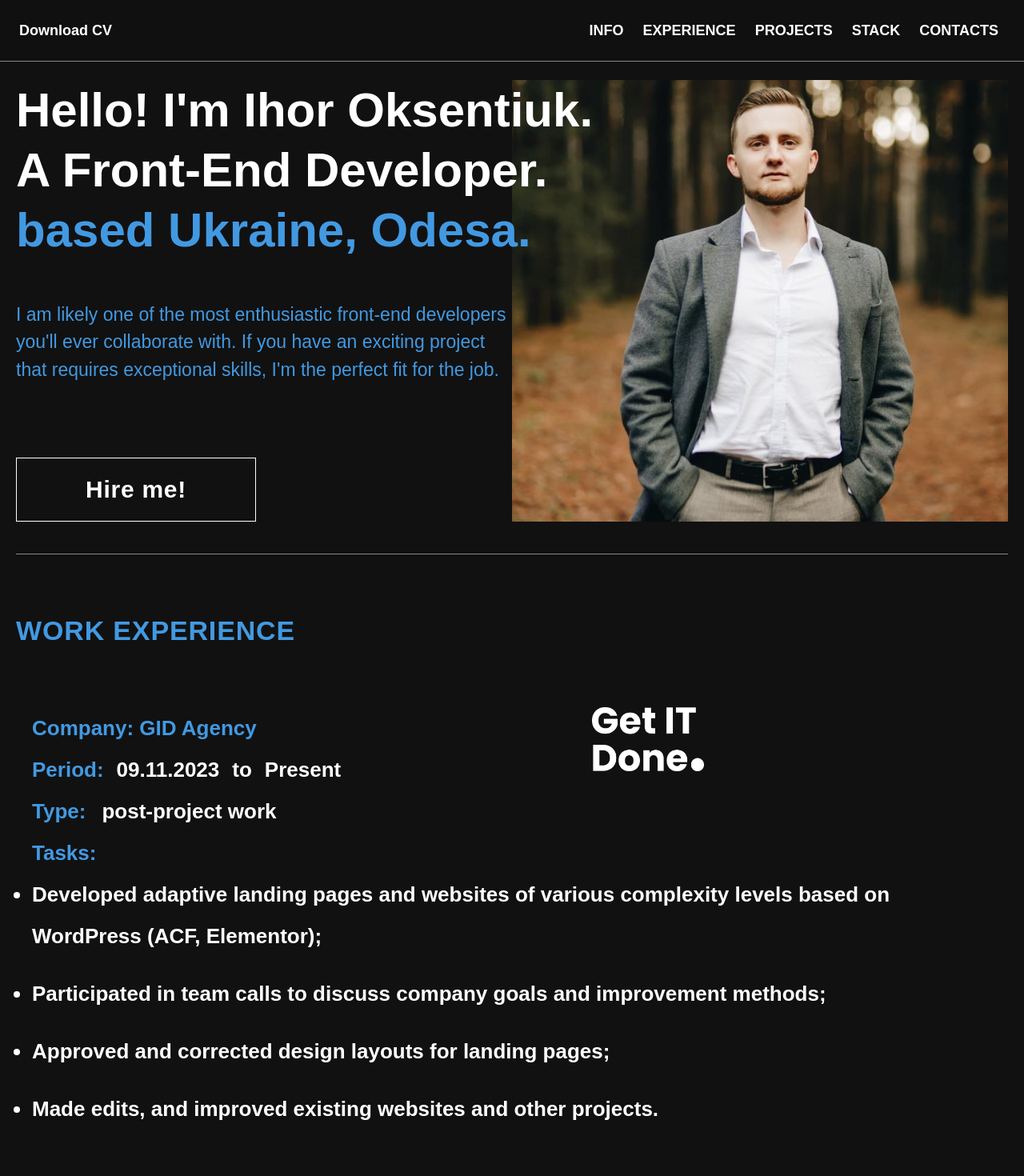
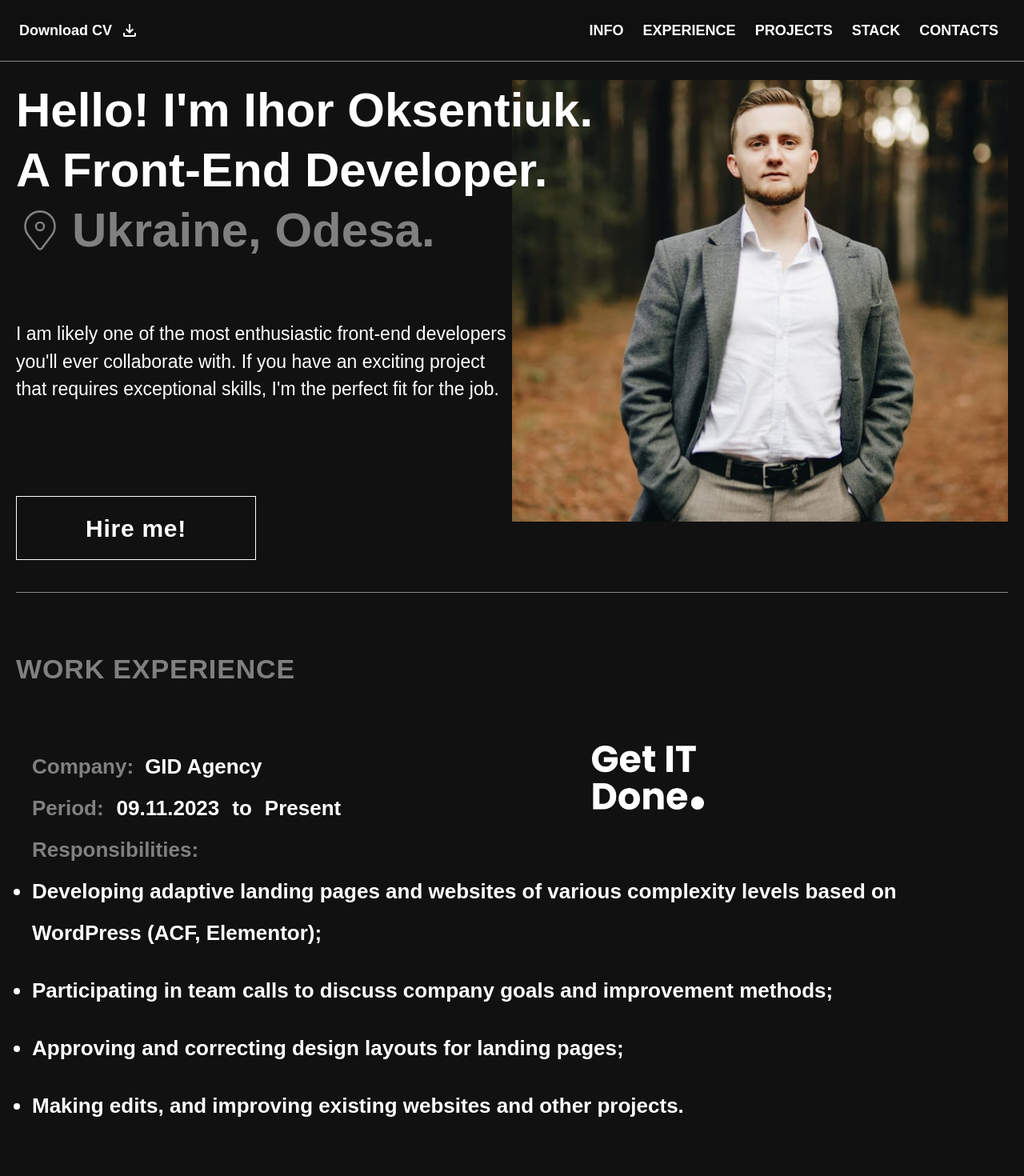
Before and after one commit to IgorOksentyuk/portfolio, a Next.js app: page / in a window 1280 px wide. Shown: the top 1470 px of the page at 80% size. Built offline with nearby package versions, Linux system fonts and the light colour scheme.

Commit message:
Changed main color, added icons, added text changes

```diff
--- a/src/app/components/Header.tsx
+++ b/src/app/components/Header.tsx
@@ -1,7 +1,8 @@
 "use client";
 
-import { useState } from "react";
-import Link from "next/link";
+import { useState } from "react"
+import Link from "next/link"
+import { MdOutlineFileDownload } from "react-icons/md"
 
 export const Header = () => {
   const CvUrl = 'https://portfolio-ihor-oksentiuk.vercel.app/CV_Ihor-Oksentiuk_FE-dev.pdf'
@@ -46,10 +47,11 @@ export const Header = () => {
     text-white font-semibold z-50 text-lg
     bg-dark ${isMenuOpen ? '' : 'bg-opacity-50'}`}>
       <div
-        className="under-line relative cursor-pointer ml-6"
+        className="under-line flex items-center gap-[10px] relative cursor-pointer ml-6"
         onClick={downloadCV}
       >
-        Download CV
+        <p>Download CV</p>
+        <MdOutlineFileDownload className='w-[24px] h-[24px]' />
       </div>
 
       <ul className={`md:flex md:items-center absolute md:static bg-dark z-20 top-16 w-full bd-dark md:bg-transparent
--- a/src/app/components/sections/Experience.tsx
+++ b/src/app/components/sections/Experience.tsx
@@ -26,18 +26,16 @@ export const Experience = () => {
             <div className="flex flex-col md:flex-row justify-between gap-[40px] gap-[120px]
             max-w-[100%] md:max-w-[70%]">
               <div>
-                <p className="text-lightBlue">Company: {job.company}</p>
+                <div className="flex gap-[14px]">
+                  <p className="text-greyMain">Company:</p>
+                  <p>{job.company}</p>
+                </div>
 
                 <div className="flex flex-col md:flex-row space-x-4">
-                  <p className="text-lightBlue">Period:</p>
+                  <p className="text-greyMain">Period:</p>
                   <p>{job.start}</p>
                   <p>to</p>
                   <p>{job.end}</p>
-                </div>
-
-                <div className="flex gap-[20px]">
-                  <p className="text-lightBlue">Type:</p>
-                  <p>{job.type}</p>
                 </div>
               </div>
 
@@ -65,7 +63,7 @@ export const Experience = () => {
             </div>
 
             <ul className="list-disc">
-              <p className="text-lightBlue">Tasks:</p>
+              <p className="text-greyMain">Responsibilities:</p>
 
               {job.description.map(task => (
                 <li
--- a/src/app/components/sections/Info.tsx
+++ b/src/app/components/sections/Info.tsx
@@ -1,4 +1,5 @@
 import Image from "next/image"
+import { CiLocationOn } from "react-icons/ci"
 
 import { HireButton } from '@/app/shared/HireButton'
 import myPhoto from '../../../assets/my-photo.jpg'
@@ -14,7 +15,11 @@ export const Info = () => {
         >
           Hello! I&apos;m Ihor Oksentiuk.<br />
           A Front-End Developer.<br />
-          <span className="text-lightBlue">based Ukraine, Odesa.</span><br />
+
+
+          <span className="flex items-center gap-[10px] text-greyMain">
+            <CiLocationOn /> Ukraine, Odesa.
+          </span><br />
         </h1>
 
         <Image
@@ -27,7 +32,7 @@ export const Info = () => {
         />
 
         <div className="flex flex-col justify-between items-center md:items-start col-start-1 col-end-4
-        text-[23px] text-lightBlue animate-trans-left">
+        text-[23px] text-white animate-trans-left">
           <p className="leading-[150%] mb-[60px] md:mb-0">
             I am likely one of the most enthusiastic front-end developers you&apos;ll ever collaborate with.
             If you have an exciting project that requires exceptional skills, I&apos;m the perfect fit for the job.
--- a/src/app/components/sections/Projects/Projects.tsx
+++ b/src/app/components/sections/Projects/Projects.tsx
@@ -49,7 +49,7 @@ export const Projects = () => {
           onClick={event => handlePrevDisabled(event)}
         >
           <IoIosArrowBack
-            className={`w-[30px] h-[30px] ${isPrevDisabled ? 'fill-grey' : 'fill-white'}`}
+            className={`w-[30px] h-[30px] ${isPrevDisabled ? 'fill-greyMain' : 'fill-white'}`}
           />
         </div>
 
@@ -60,7 +60,7 @@ export const Projects = () => {
           onClick={event => handleNextDisabled(event)}
         >
           <IoIosArrowForward
-            className={`w-[30px] h-[30px] ${isNextDisabled ? 'fill-grey' : 'fill-white'}`}
+            className={`w-[30px] h-[30px] ${isNextDisabled ? 'fill-greyMain' : 'fill-white'}`}
           />
         </div>
       </div>
--- a/src/app/components/sections/Stack.tsx
+++ b/src/app/components/sections/Stack.tsx
@@ -2,7 +2,7 @@ import { SectionTitle } from "@/app/shared/SectionTitle"
 import { backEndTechnologies, cms, mainTechnologies, other, versionCotrol } from "@/app/data/technologiesData"
 
 export const Stack = () => {
-  const h3Styles = 'text-white mb-[20px]'
+  const h3Styles = 'text-greyMain mb-[20px]'
   const ulStyles = 'grid grid-cols-2 md:grid-cols-4 gap-[20px] mb-[40px]'
 
   return (
@@ -23,7 +23,7 @@ export const Stack = () => {
               border border-white rounded-[12px] p-[10px]
               flex flex-col items-center gap-[10px]"
             >
-              <p className="text-lightBlue">{technology.name}</p>
+              <p>{technology.name}</p>
               {technology.logo}
             </li>
           ))}
@@ -39,7 +39,7 @@ export const Stack = () => {
               border border-white rounded-[12px] p-[10px]
               flex flex-col items-center gap-[10px]"
             >
-              <p className="text-lightBlue">{technology.name}</p>
+              <p>{technology.name}</p>
               {technology.logo}
             </li>
           ))}
@@ -55,7 +55,7 @@ export const Stack = () => {
               border border-white rounded-[12px] p-[10px]
               flex flex-col items-center gap-[10px]"
             >
-              <p className="text-lightBlue">{technology.name}</p>
+              <p>{technology.name}</p>
               {technology.logo}
             </li>
           ))}
@@ -71,7 +71,7 @@ export const Stack = () => {
               border border-white rounded-[12px] p-[10px]
               flex flex-col items-center gap-[10px]"
             >
-              <p className="text-lightBlue">{technology.name}</p>
+              <p>{technology.name}</p>
               {technology.logo}
             </li>
           ))}
@@ -87,7 +87,7 @@ export const Stack = () => {
               border border-white rounded-[12px] p-[10px]
               flex flex-col items-center gap-[10px]"
             >
-              <p className="text-lightBlue">{technology.name}</p>
+              <p>{technology.name}</p>
               {technology.logo}
             </li>
           ))}
--- a/src/app/data/jobsData.json
+++ b/src/app/data/jobsData.json
@@ -4,19 +4,18 @@
     "company": "GID Agency",
     "start": "09.11.2023",
     "end": "Present",
-    "type": "post-project work",
     "logo": "gidLogo",
     "link": "https://get-it-done.agency/",
     "description": [
       {
-        "name": "Developed adaptive landing pages and websites of various complexity levels based on WordPress (ACF, Elementor);"
+        "name": "Developing adaptive landing pages and websites of various complexity levels based on WordPress (ACF, Elementor);"
       },
       {
-        "name": "Participated in team calls to discuss company goals and improvement methods;"
+        "name": "Participating in team calls to discuss company goals and improvement methods;"
       },
-      { "name": "Approved and corrected design layouts for landing pages;" },
+      { "name": "Approving and correcting design layouts for landing pages;" },
       {
-        "name": "Made edits, and improved existing websites and other projects."
+        "name": "Making edits, and improving existing websites and other projects."
       }
     ]
   },
@@ -25,15 +24,14 @@
     "company": "Self-employed",
     "start": "01.01.2022",
     "end": "09.11.2023",
-    "type": "full-time",
     "logo": "FaGithubSquare",
     "link": "https://github.com/IgorOksentyuk",
     "description": [
       {
-        "name": "Adhered to the company's workflow and reported on the status of tasks in Google Spreadsheet;"
+        "name": "Adhering to the workflow and reporting on the status of tasks in Google Spreadsheet;"
       },
       {
-        "name": "Attended regular Zoom meetings with the team and actively worked in a team to achieve development goals;"
+        "name": "Attending regular Zoom meetings with the team and actively working in a team to achieve development goals;"
       },
       {
         "name": "UI/UX Design, Responsive Design, JavaScript Development, Component-Based Architecture, Web Performance Optimization, Server-Side Logic, API Development, Database Management;"
--- a/src/app/data/socialsData.tsx
+++ b/src/app/data/socialsData.tsx
@@ -2,7 +2,7 @@ import { FaLinkedin, FaGithubSquare, FaFacebook } from "react-icons/fa"
 import { PiTelegramLogoLight } from "react-icons/pi"
 import { SiGmail } from "react-icons/si"
 
-const iconStyles = 'w-[30px] h-[30px] hover:fill-lightBlue transition-fill duration-300'
+const iconStyles = 'w-[30px] h-[30px] hover:fill-greyMain transition-fill duration-300'
 
 export const solialData = [
   {
--- a/src/app/data/technologiesData.tsx
+++ b/src/app/data/technologiesData.tsx
@@ -22,7 +22,7 @@ import {
 
 import { FaCompress, FaFigma } from "react-icons/fa6"
 
-import { TbBrandJavascript, TbBrandBulma, TbApi } from "react-icons/tb"
+import { TbBrandJavascript, TbBrandBulma, TbApi, TbSql } from "react-icons/tb"
 import {
   SiBem,
   SiStyledcomponents,
@@ -30,8 +30,7 @@ import {
   SiRedux,
   SiRecoil,
   SiReactivex,
-  SiPostgresql,
-} from "react-icons/si";
+} from "react-icons/si"
 import { FaHtml5, FaCss3Alt, FaSass, FaAngular } from "react-icons/fa"
 
 import { GiAtomicSlashes } from "react-icons/gi"
@@ -102,7 +101,7 @@ export const mainTechnologies = [
 
 export const backEndTechnologies = [
   { name: 'Node.js', logo: <FaNode className={logosSize} /> },
-  { name: 'SQL', logo: <SiPostgresql className={logosSize} /> },
+  { name: 'SQL', logo: <TbSql className={logosSize} /> },
   { name: 'RESTful API', logo: <TbApi className={logosSize} /> },
   { name: 'Postman', logo: <SiPostman className={logosSize} /> },
 ]
--- a/src/app/shared/SectionTitle.tsx
+++ b/src/app/shared/SectionTitle.tsx
@@ -6,7 +6,7 @@ type Props = {
 
 export const SectionTitle: React.FC<Props> = ({ text }) => {
   return (
-    <h2 className="text-[24px] md:text-[34px] font-bold uppercase tracking-wide text-lightBlue
+    <h2 className="text-[24px] md:text-[34px] font-bold uppercase tracking-wide text-greyMain
     py-[70px] text-center md:text-left">
       {text}
     </h2>
--- a/tailwind.config.ts
+++ b/tailwind.config.ts
@@ -10,8 +10,7 @@ const config: Config = {
     extend: {
       colors: {
         dark: '#111',
-        lightBlue: '#4299e1',
-        grey: '#808080',
+        greyMain: '#808080',
       },
       keyframes: {
         'trans-left': {
```
